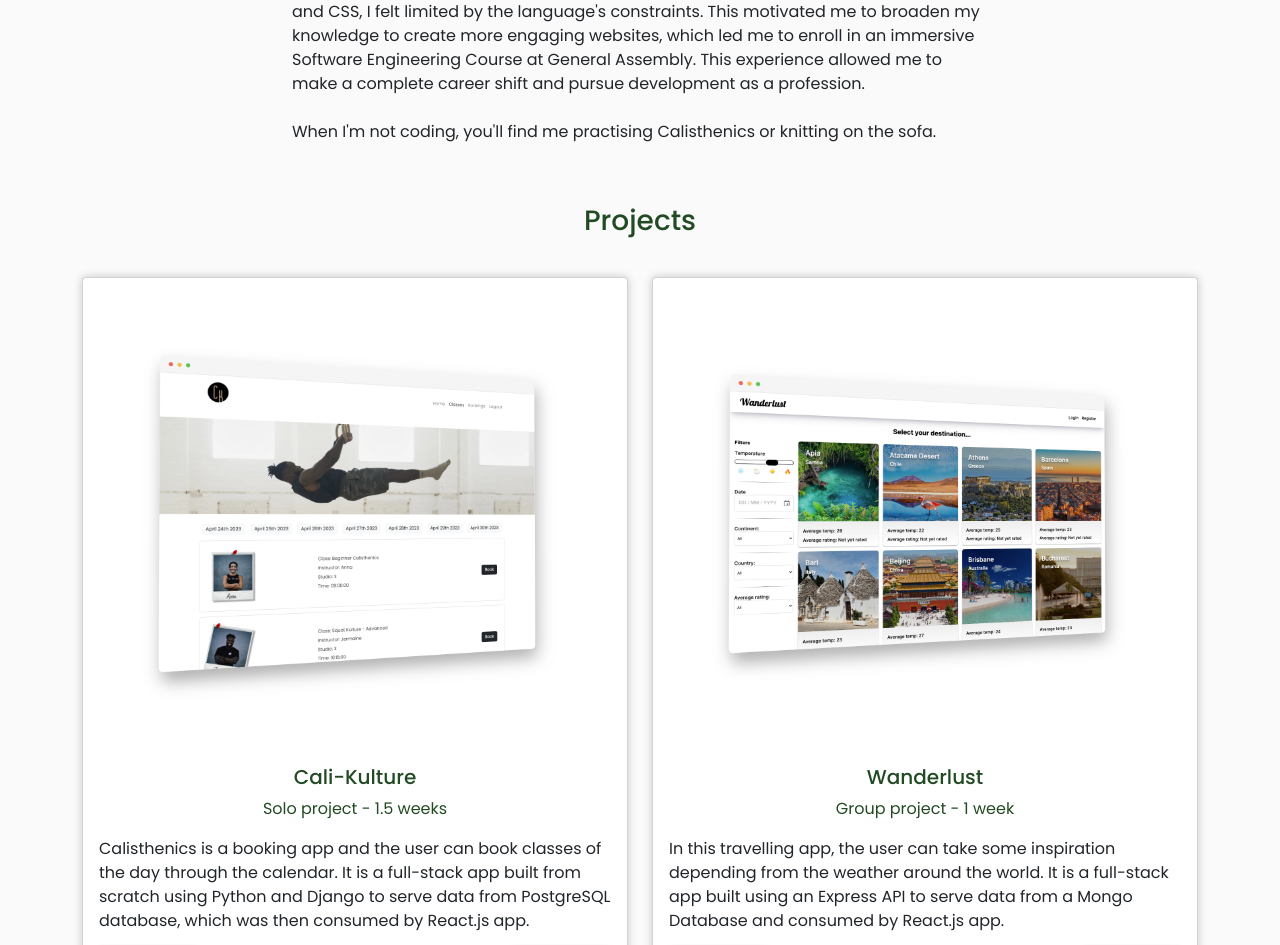
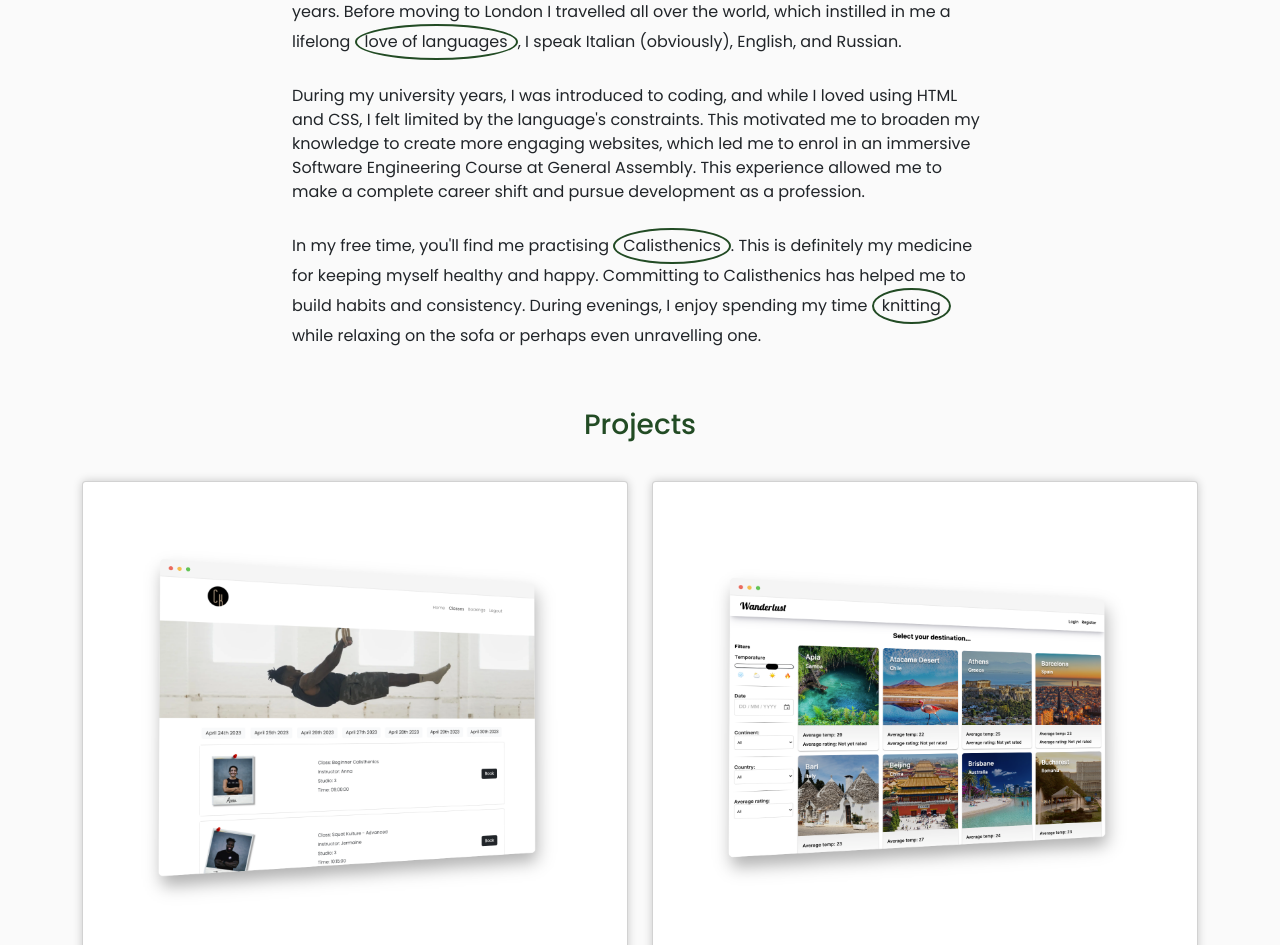
Before and after one commit to rossana87/portfolio, a React (Create React App) app in the folder client/: page / in a window 1280 px wide. Shown: the part 807-1752 px from the top of the page. Built offline with nearby package versions, Linux system fonts and the light colour scheme.

Commit message:
about changes

```diff
--- a/client/src/components/about/About.js
+++ b/client/src/components/about/About.js
@@ -1,3 +1,4 @@
+
 import Card from 'react-bootstrap/Card'
 import Col from 'react-bootstrap/Col'
 import Container from 'react-bootstrap/Container'
@@ -14,16 +15,18 @@
             <h3 className='about-header'>About me</h3>
             <Card.Body>
               <Card.Text className='about-description'>
-                During my university years, I was introduced to coding, and while I loved using HTML and CSS, I felt limited by the language&apos;s constraints. This motivated me to broaden my knowledge to create more engaging websites, which led me to enroll in an immersive Software Engineering Course at General Assembly. This experience allowed me to make a complete career shift and pursue development as a profession.
+                Hi 👋! My name is Rossana, I&apos;m Italian and I have been living in London for the last ten years. Before moving to London I travelled all over the world, which instilled in me a lifelong <span className='about-hobby'>love of languages</span>, I speak Italian (obviously), English, and Russian.
                 <br />
                 <br />
-                When I&apos;m not coding, you&apos;ll find me practising <span className='about-hobby'> Calisthenics</span> or <span className='about-hobby'>knitting</span> on the sofa.
+                During my university years, I was introduced to coding, and while I loved using HTML and CSS, I felt limited by the language&apos;s constraints. This motivated me to broaden my knowledge to create more engaging websites, which led me to enrol in an immersive Software Engineering Course at General Assembly. This experience allowed me to make a complete career shift and pursue development as a profession.
+                <br />
+                <br />
+                In my free time, you&apos;ll find me practising <span className='about-hobby'>Calisthenics</span>. This is definitely my medicine for keeping myself healthy and happy. Committing to Calisthenics has helped me to build habits and consistency. During evenings, I enjoy spending my time <span className='about-hobby'>knitting</span> while relaxing on the sofa or perhaps even unravelling one.
               </Card.Text>
             </Card.Body>
           </Col>
         </Row>
       </Container>
-
     </section>
   )
 }
--- a/client/src/components/projects/Projects.js
+++ b/client/src/components/projects/Projects.js
@@ -44,7 +44,7 @@
                 <Card.Title className='projects-title'>Wanderlust
                 </Card.Title>
                 <Card.Text className='projects-subtitle'>Group project - 1 week</Card.Text>
-                <Card.Text className='wanderlust'>In this travelling app, the user can take some inspiration depending from the weather around the world.
+                <Card.Text className='wanderlust'>With this travelling app, the user can take some inspiration depending on the weather around the world.
                   It is a full-stack app built using an Express API to serve data from a Mongo Database and consumed by React.js app.
                 </Card.Text>
                 <div className='projects-button-container'>
@@ -64,7 +64,7 @@
                 <Card.Title className='projects-title'>Hardvard Art Museum
                 </Card.Title>
                 <Card.Text className='projects-subtitle'>Group project - 36 hours</Card.Text>
-                <Card.Text>In this hackathon we built a React app using the Harvard Museum API. I worked mainly on the React side, fetching data from the external API </Card.Text>
+                <Card.Text>In this hackathon we built a React app using the Harvard Museum API. I worked mainly on the React side, fetching data from the external API. </Card.Text>
                 <div className='projects-button-container'>
                   <Link className="projects-button" to={'https://rosie-harvard-api.netlify.app/'} as={Link} target="_blank">View site</Link>
                   <Link className="projects-button" to={'https://github.com/rossana87/Project_2'} as={Link} target="_blank">GitHub</Link>
@@ -80,7 +80,7 @@
                 <Card.Title className='projects-title'>Snake
                 </Card.Title>
                 <Card.Text className='projects-subtitle'>Solo project - 1 week</Card.Text>
-                <Card.Text className='snake'> First solo project built in vanilla JavaScript. I chose the game Snake as I was a huge fan of this game when I was a kid. Would you like to play? Give it a go!
+                <Card.Text className='snake'> First solo project built in vanilla JavaScript. I chose the game Snake as I was a huge fan of this game when I was a kid.
                 </Card.Text>
                 <div className='projects-button-container'>
                   <Link className="projects-button" to={'https://rossana87.github.io/Project_1/'} as={Link} target="_blank">View site</Link>
--- a/client/src/styles/components/about.scss
+++ b/client/src/styles/components/about.scss
@@ -12,18 +12,22 @@
 
   }
 
-  .profile-pic {
-    width: 20%;
-    display: block;
-    margin: 0 auto;
-    margin-top: 20px;
+  .about-hobby {
+    display: inline-block;
+    border-radius: 50%;
+    border: 2px solid #224B24;
+    padding: 4px 8px;
   }
+
+  // .profile-pic {
+  //   width: 20%;
+  //   display: block;
+  //   margin: 0 auto;
+  //   margin-top: 20px;
+  // }
 
   .about-description {
     font-size: 16px;
-    // box-shadow: 0 0 10px 0 rgba(0, 0, 0, 0.2);
-    // border-radius: 4px;
-    // margin: 30px;
     padding: 20px;
   }
 
--- a/client/src/styles/components/projects.scss
+++ b/client/src/styles/components/projects.scss
@@ -26,9 +26,9 @@
       justify-content: center;
     }
 
-    // .wanderlust {
-    //   padding-bottom: 20px;
-    // }
+    .wanderlust {
+      padding-bottom: 20px;
+    }
 
     // .snake {
     //   padding-bottom: 20px;
```
